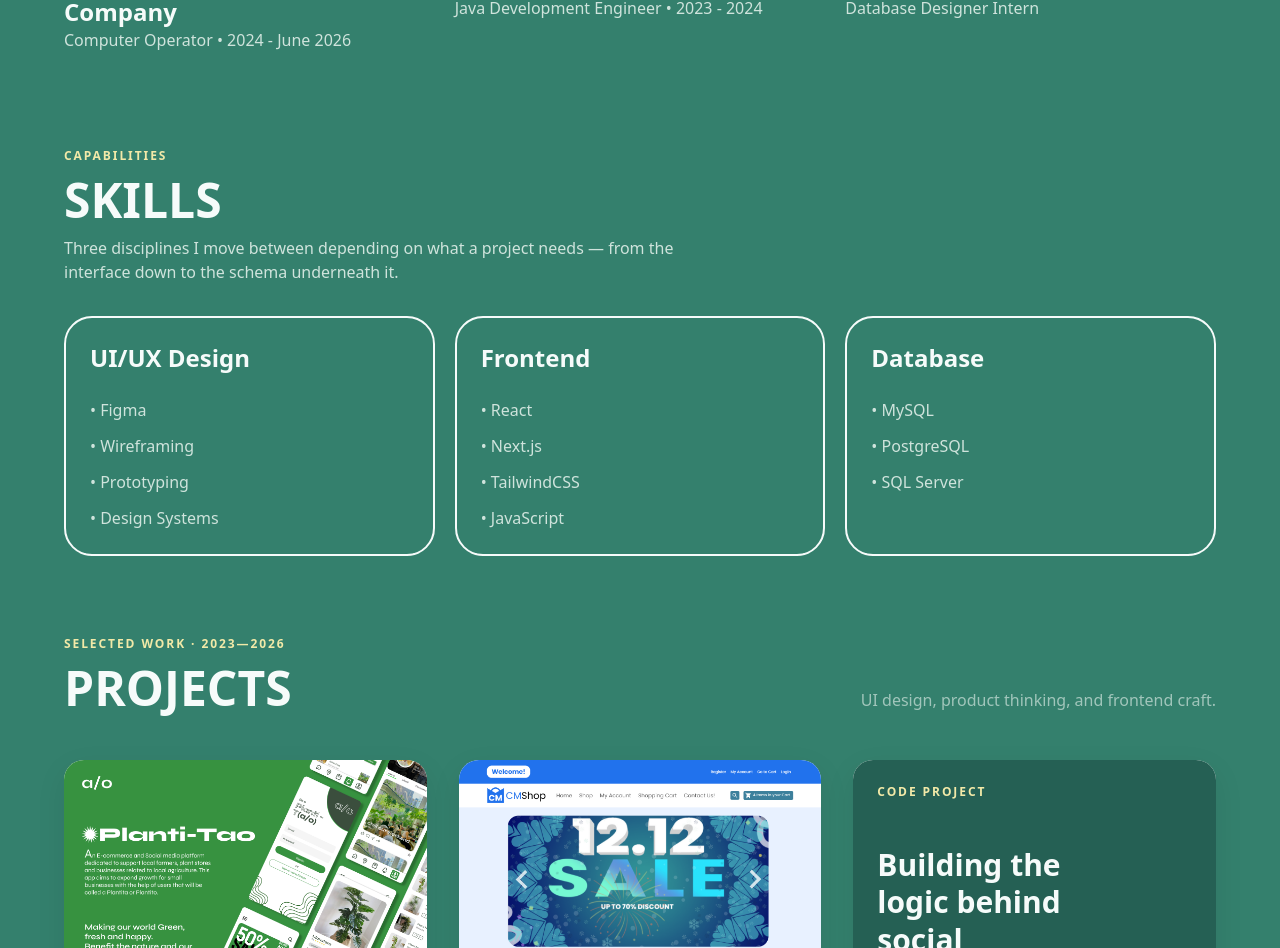
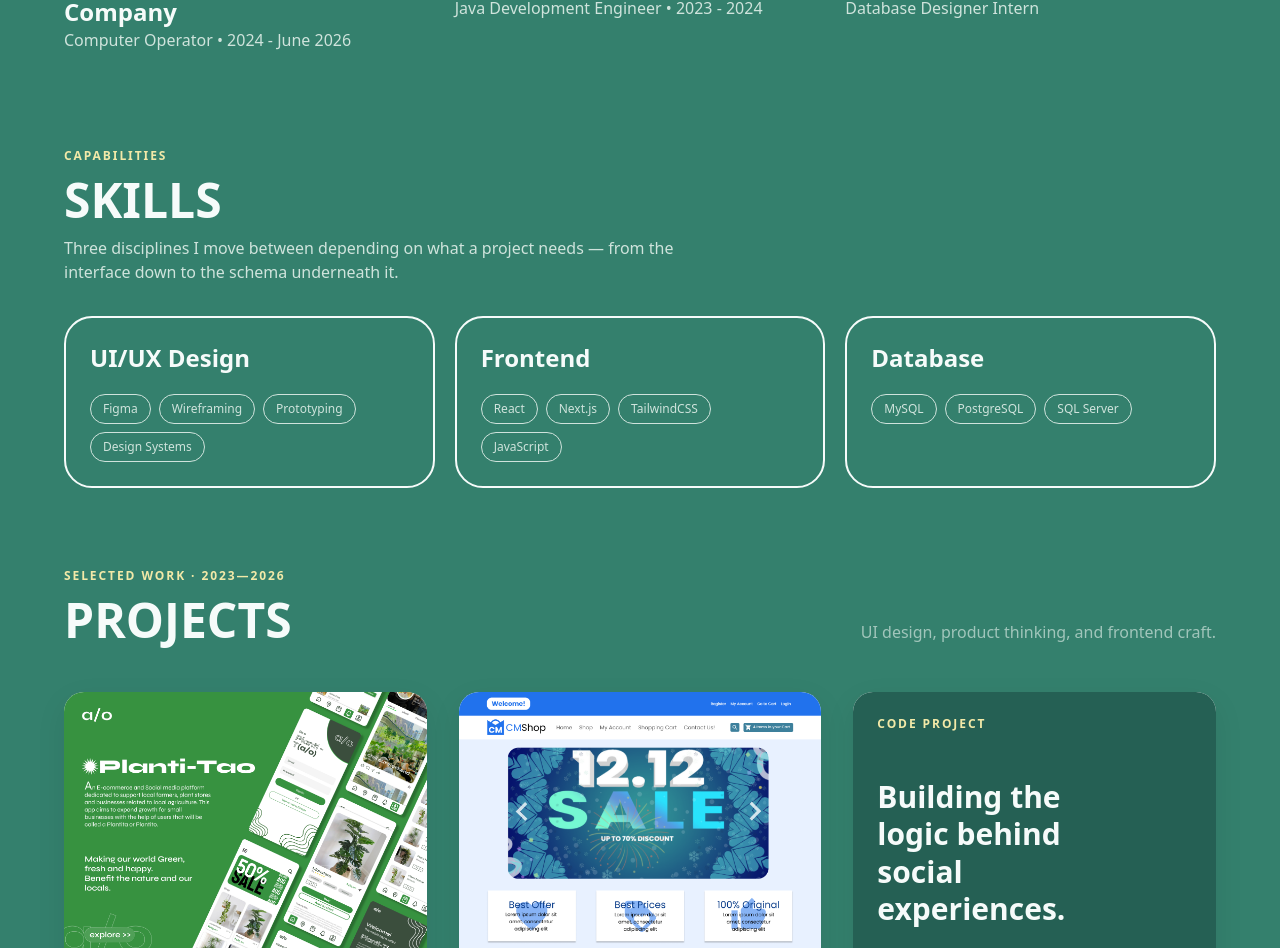
Before and after one commit to jMiral09/joey-portfolio, a React (Vite) app: page / in a window 1280 px wide. Shown: the part 2750-3698 px from the top of the page. Built offline with nearby package versions, Linux system fonts and the light colour scheme; a web font is replaced by a local one.

Commit message:
Switch Skills section to pill/tag style for consistency

```diff
--- a/src/App.jsx
+++ b/src/App.jsx
@@ -495,7 +495,9 @@ export default function JoeyPortfolio() {
           </div>
         </div>
       </section>
+      </FadeInSection>
 
+      <FadeInSection>
       {/* SKILLS */}
       <section id="skills" className="px-6 md:px-16 pb-20">
         <p className="text-xs font-semibold uppercase tracking-[0.16em] mb-3" style={{ color: YELLOW }}>Capabilities</p>
@@ -514,18 +516,21 @@ export default function JoeyPortfolio() {
               className="p-6 rounded-[28px]"
               style={{ border: `2px solid ${TEXT_LIGHT}` }}
             >
-              <h3
-                className="text-2xl font-bold mb-6"
-                style={{ color: TEXT_LIGHT }}
-              >
+              <h3 className="text-2xl font-bold mb-5" style={{ color: TEXT_LIGHT }}>
                 {skill.title}
               </h3>
 
-              <ul className="space-y-3" style={{ color: TEXT_MUTED }}>
+              <div className="flex flex-wrap gap-2">
                 {skill.items.map((item) => (
-                  <li key={item}>• {item}</li>
+                  <span
+                    key={item}
+                    className="text-xs px-3 py-1.5 rounded-full"
+                    style={{ border: `1px solid ${TEXT_MUTED}`, color: TEXT_MUTED }}
+                  >
+                    {item}
+                  </span>
                 ))}
-              </ul>
+              </div>
             </div>
           ))}
         </div>
```
